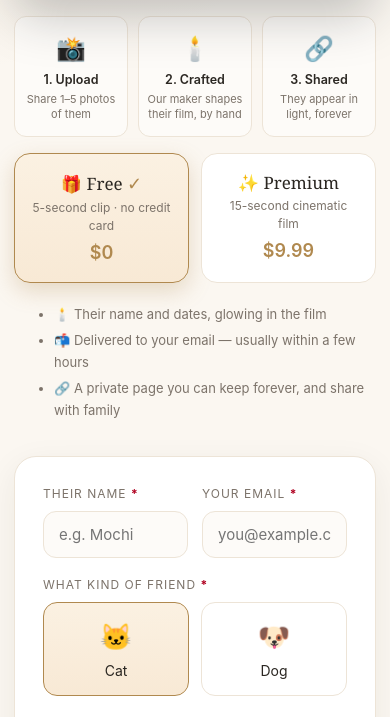
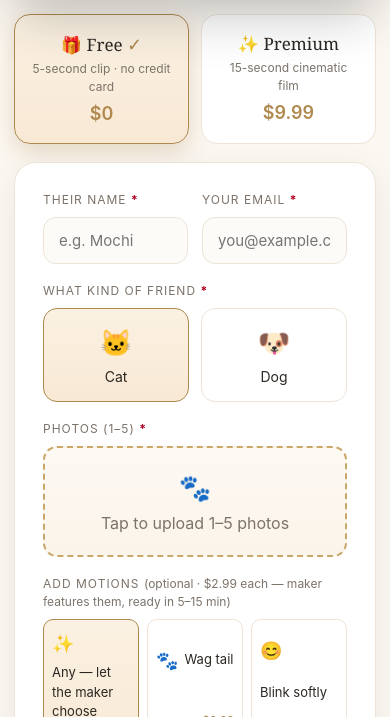
Before and after one commit to PetMemory/petmemory-server, a website: page public/index.html in a window 390 px wide. Shown: the part 383-1100 px from the top of the page. Drawn offline with Linux system fonts and the light colour scheme.

Commit message:
Add files via upload

```diff
--- a/public/index.html
+++ b/public/index.html
@@ -90,10 +90,6 @@
     .paidEntry{font-size:13px;padding:14px;border-radius:14px;margin-top:10px}
     .upsell{padding:14px;border-radius:14px;margin-top:14px}
     .upsell .pc{padding:0;margin:0}
-    .how{padding:18px 14px;border-radius:16px;margin-top:18px}
-    .how h3{font-size:15px;margin-bottom:10px}
-    .how-steps{grid-template-columns:1fr 1fr 1fr;gap:6px}
-    .how-steps .st .nm{font-size:11px}
     footer{padding:14px 8px 6px;font-size:11px}
     .brand .name{font-size:14px}
   }
@@ -115,8 +111,6 @@
   .tier .td{color:var(--muted);font-size:12px;margin-top:2px}
   .tier .tp{color:var(--gold);font-weight:600;font-size:18px;margin-top:4px}
   .tier .check{color:var(--gold);font-size:18px}
-  .benefit{color:var(--muted);font-size:13px;margin-top:16px;line-height:1.7}
-  .benefit li{margin:4px 0}
 
   /* two areas entry cards (public sharing + private space) */
   .areas{display:grid;gap:12px;margin-top:18px}
@@ -130,13 +124,6 @@
   .area .at{display:block;font-family:'Playfair Display',Georgia,serif;font-size:16px;font-weight:600}
   .area .ad{display:block;font-size:12px;color:var(--muted);margin-top:2px;line-height:1.4}
   .area .aarr{margin-left:auto;color:var(--gold);font-size:18px;flex:none}
-
-  /* how it works (left-column balance) */
-  .how-steps{display:grid;grid-template-columns:1fr 1fr 1fr;gap:10px;margin-top:18px;text-align:center}
-  .how-steps .st{padding:14px 6px;border:1px solid var(--line);border-radius:12px;background:#FDFBF8}
-  .how-steps .st .ic{font-size:24px;display:block;margin-bottom:4px}
-  .how-steps .st .nm{font-size:12.5px;font-weight:600;color:var(--ink)}
-  .how-steps .st .ds{font-size:11px;color:var(--muted);margin-top:2px;line-height:1.35}
 
   /* ---- RIGHT: form ---- */
   .card{background:var(--card);border:1px solid var(--line);border-radius:22px;padding:28px;
@@ -226,12 +213,6 @@
         <div class="len" id="pvLen">5s</div>
       </div>
 
-      <div class="how-steps">
-        <div class="st"><span class="ic">📸</span><div class="nm">1. Upload</div><div class="ds">Share 1–5 photos of them</div></div>
-        <div class="st"><span class="ic">🕯️</span><div class="nm">2. Crafted</div><div class="ds">Our maker shapes their film, by hand</div></div>
-        <div class="st"><span class="ic">🔗</span><div class="nm">3. Shared</div><div class="ds">They appear in light, forever</div></div>
-      </div>
-
       <div class="tiers">
         <div class="tier on" data-t="free">
           <div class="tt">🎁 Free <span class="check">✓</span></div>
@@ -244,12 +225,6 @@
           <div class="tp">$9.99</div>
         </div>
       </div>
-
-      <ul class="benefit">
-        <li>🕯️ Their name and dates, glowing in the film</li>
-        <li>📬 Delivered to your email — usually within a few hours</li>
-        <li>🔗 A private page you can keep forever, and share with family</li>
-      </ul>
 
     </div>
 
```
